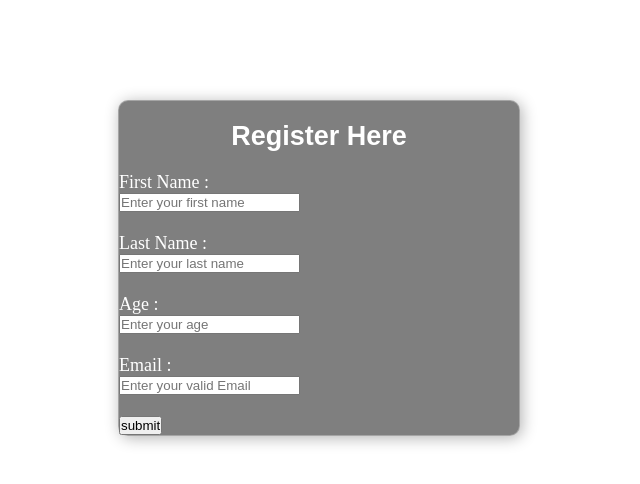
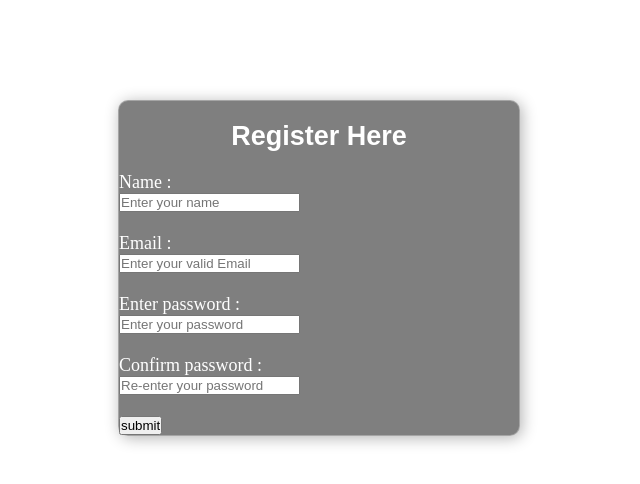
Before and after one commit to Johnwesley5/Registration-form, a plain HTML site: page Registration form/index.html in a window 1280 px wide. Shown: the whole page, without its empty margins (322-962 px from the left). Drawn offline with Linux system fonts and the light colour scheme.

Commit message:
Update index.html

```diff
--- a/Registration form/index.html
+++ b/Registration form/index.html
@@ -8,21 +8,21 @@
         <div class="register">
             <h2>Register Here</h2>
             <form id="register" method="post">
-                <label>First Name : </label>
+                <label>Name : </label>
                 <br>
-                <input type="text" name="fname" id="name" placeholder="Enter your first name">
-                <br><br>
-                <label>Last Name : </label>
-                <br>
-                <input type="text" name="lname" id="name" placeholder="Enter your last name">
-                <br><br>
-                <label>Age : </label>
-                <br>
-                <input type="number" name="age" id="name" placeholder="Enter your age">
+                <input type="text" name="name" id="name" placeholder="Enter your name">
                 <br><br>
                 <label>Email : </label>
                 <br>
                 <input type="email" name="email" id="name" placeholder="Enter your valid Email">
+                <br><br>
+                <label>Enter password : </label>
+                <br>
+                <input type="password" name="pswd" id="name" placeholder="Enter your password">
+                <br><br>
+                <label>Confirm password : </label>
+                <br>
+                <input type="password" name="cpswd" id="name" placeholder="Re-enter your password">
                 <br><br>
                 <input type="submit" value="submit" name="submit" id="submit">
             </form>
```
